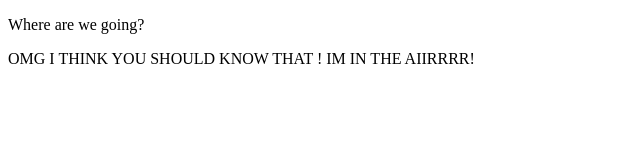
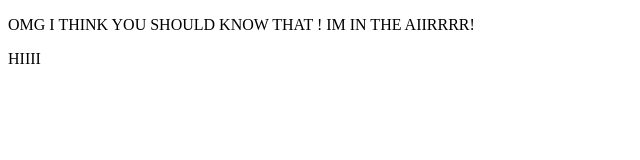
Before and after one commit to SavvyRocker666/communication-log, a plain HTML site: page index.html in a window 1280 px wide. Shown: the whole page, without its empty margins (0-640 px from the left). Drawn offline with Linux system fonts and the light colour scheme.

Commit message:
edited index.html and I also created a new file

```diff
--- a/index.html
+++ b/index.html
@@ -1,7 +1,7 @@
 <!DOCTYPE html>
 <html>
    <body>
-      <p>Where are we going?</p>
       <p>OMG I THINK YOU SHOULD KNOW THAT ! IM IN THE AIIRRRR! </p>
+      <p>HIIII</p>
    </body>
 </html>
```
Also changed, not shown: HI.HTML (added, +1 -0 lines).
